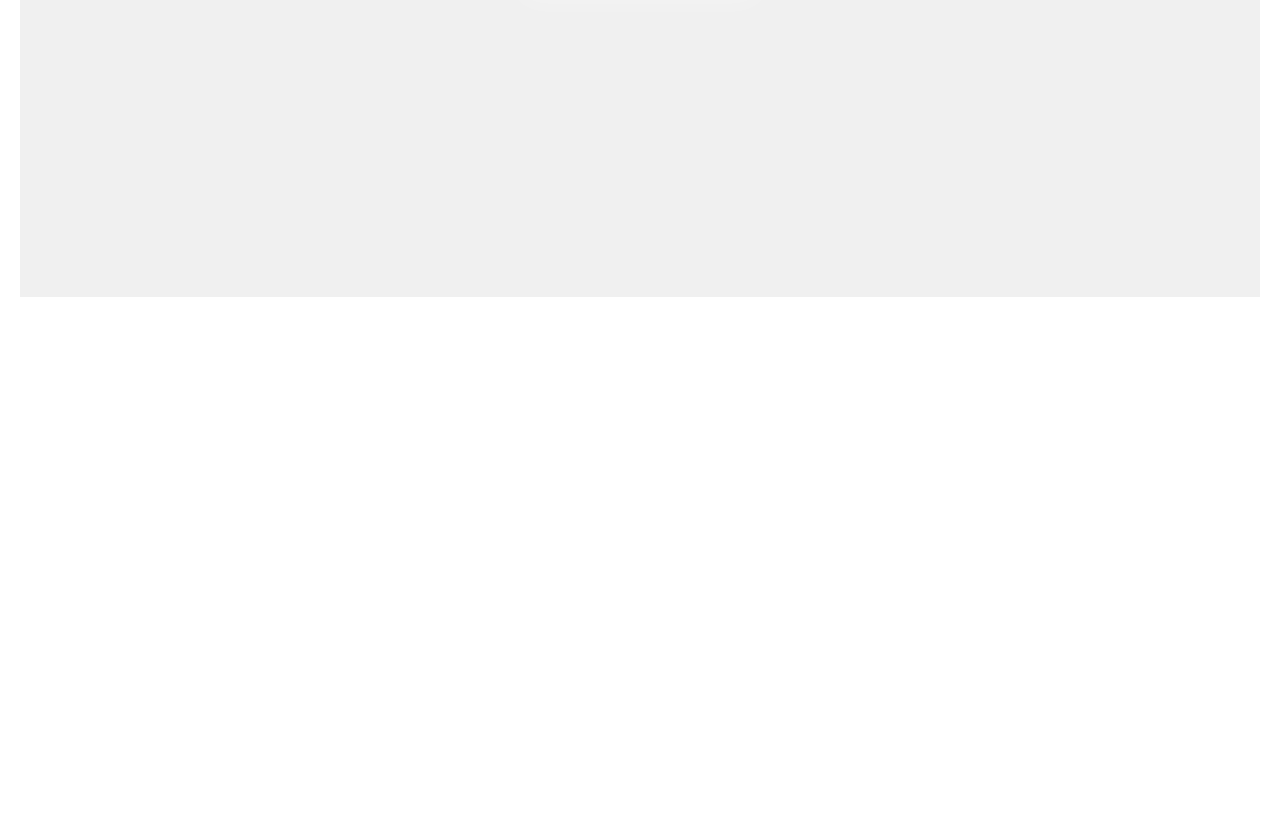
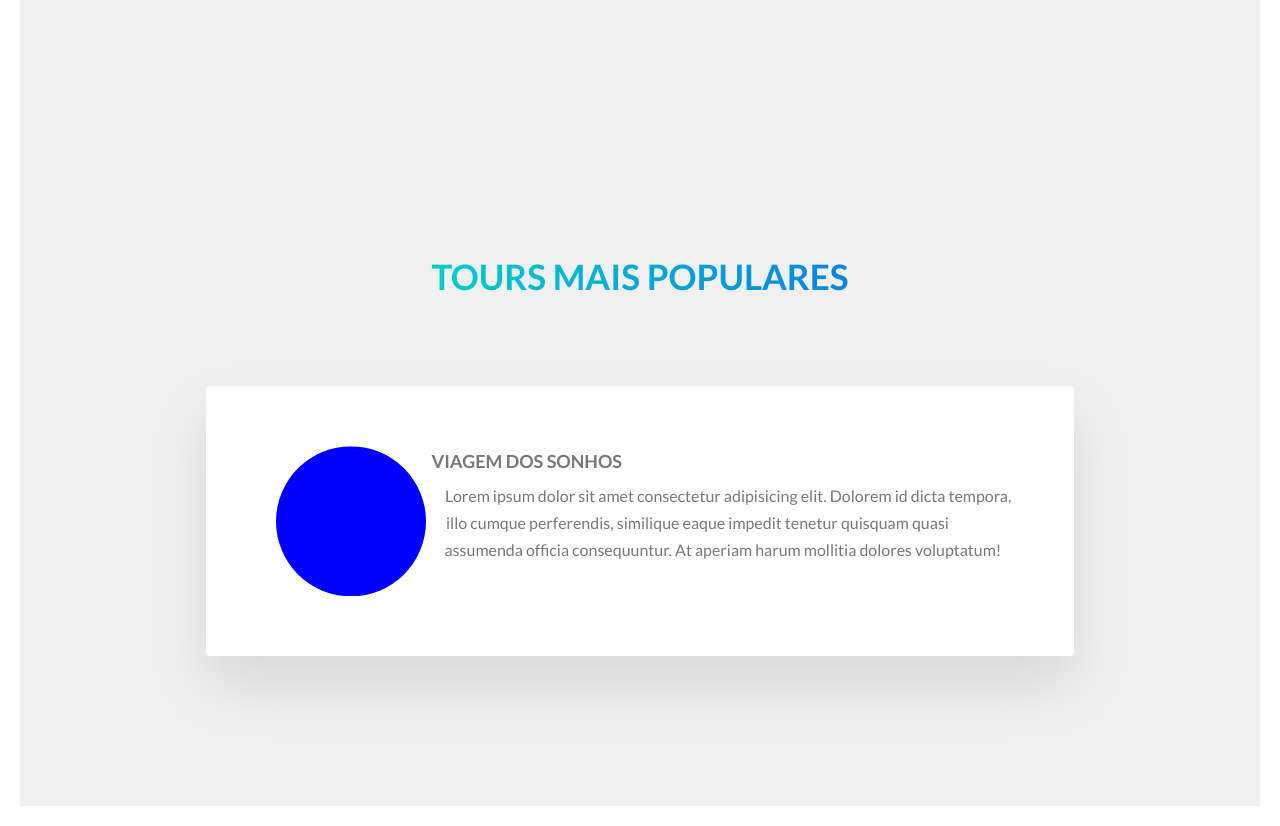
Before and after one commit to MatheEduar/Landing-Pages, a website: page Riovers/index.html in a window 1280 px wide. Shown: the part 3163-3989 px from the top of the page. Before the commit the page ends 3460 px from the top, so only its background shows below. Drawn offline with Linux system fonts and the light colour scheme.

Commit message:
Começando a montar a Sessão de Histórias

```diff
--- a/Riovers/index.html
+++ b/Riovers/index.html
@@ -173,7 +173,25 @@
             <div class="u-center-text">
                 <a href="" class="btn btn--blue">Veja todos os tours</a>
             </div>
+        </section>
 
+        <section class="section-stories">
+            <div class="u-center-text u-margin-bottom-big">
+                <h2 class="heading-secondary">
+                    Tours mais populares
+                </h2>
+            </div>
+            <div class="row">
+                <div class="story">
+                    <figure class="story__shape">
+
+                    </figure>
+                    <div class="story__text">
+                        <h3 class="heading-terciary u-margin-bottom-small">Viagem dos Sonhos</h3>
+                        <p class="paragraph">Lorem ipsum dolor sit amet consectetur adipisicing elit. Dolorem id dicta tempora, illo cumque perferendis, similique eaque impedit tenetur quisquam quasi assumenda officia consequuntur. At aperiam harum mollitia dolores voluptatum!</p>
+                    </div>
+                </div>
+            </div>
         </section>
 
 
--- a/Riovers/sass/base/_utilities.scss
+++ b/Riovers/sass/base/_utilities.scss
@@ -4,3 +4,5 @@
 .u-margin-bottom-small { margin-bottom: 0.5rem;}
 .u-margin-bottom-medium { margin-bottom: 3rem;}
 .u-margin-bottom-big { margin-bottom: 8rem; }
+
+.u-margin-top-big {margin-top: 8rem;}
--- /dev/null
+++ b/Riovers/sass/components/_story.scss
@@ -0,0 +1,24 @@
+.story {
+    width: 70%;
+    margin: 0 auto;
+    box-shadow: 0 3rem 6rem rgba($color-black, 0.1);
+    background-color: $color-white;
+    border-radius: 3px;
+    padding: 6rem;
+    padding-left: 9rem;
+
+    &__shape {
+        width: 15rem;
+        height: 15rem;
+        background-color: blue;
+        float: left;
+        // border-radius: 50%;
+        -webkit-shape-outside: circle(50% at 50% 50%);
+        shape-outside: circle(50% at 50% 50%);
+
+        -webkit-clip-path: circle(50% at 50% 50%);
+        clip-path: circle(50% at 50% 50%);
+
+        transform: translateX(-2rem);
+    }
+}
--- a/Riovers/sass/main.scss
+++ b/Riovers/sass/main.scss
@@ -13,6 +13,7 @@
 @import "./components/btn";
 @import "./components/composition";
 @import "./components/features-card";
+@import "./components/story";
 @import "./components/tours_card";
 
 // Layout
--- a/Riovers/sass/pages/_home.scss
+++ b/Riovers/sass/pages/_home.scss
@@ -27,3 +27,8 @@
     margin-top: -20rem;
     margin-bottom: -20rem;
 }
+
+.section-stories {
+    padding: 15rem 0;
+    background-color: $color-grey--light-1;
+}
```
Also changed, not shown: Riovers/css/style.css.
